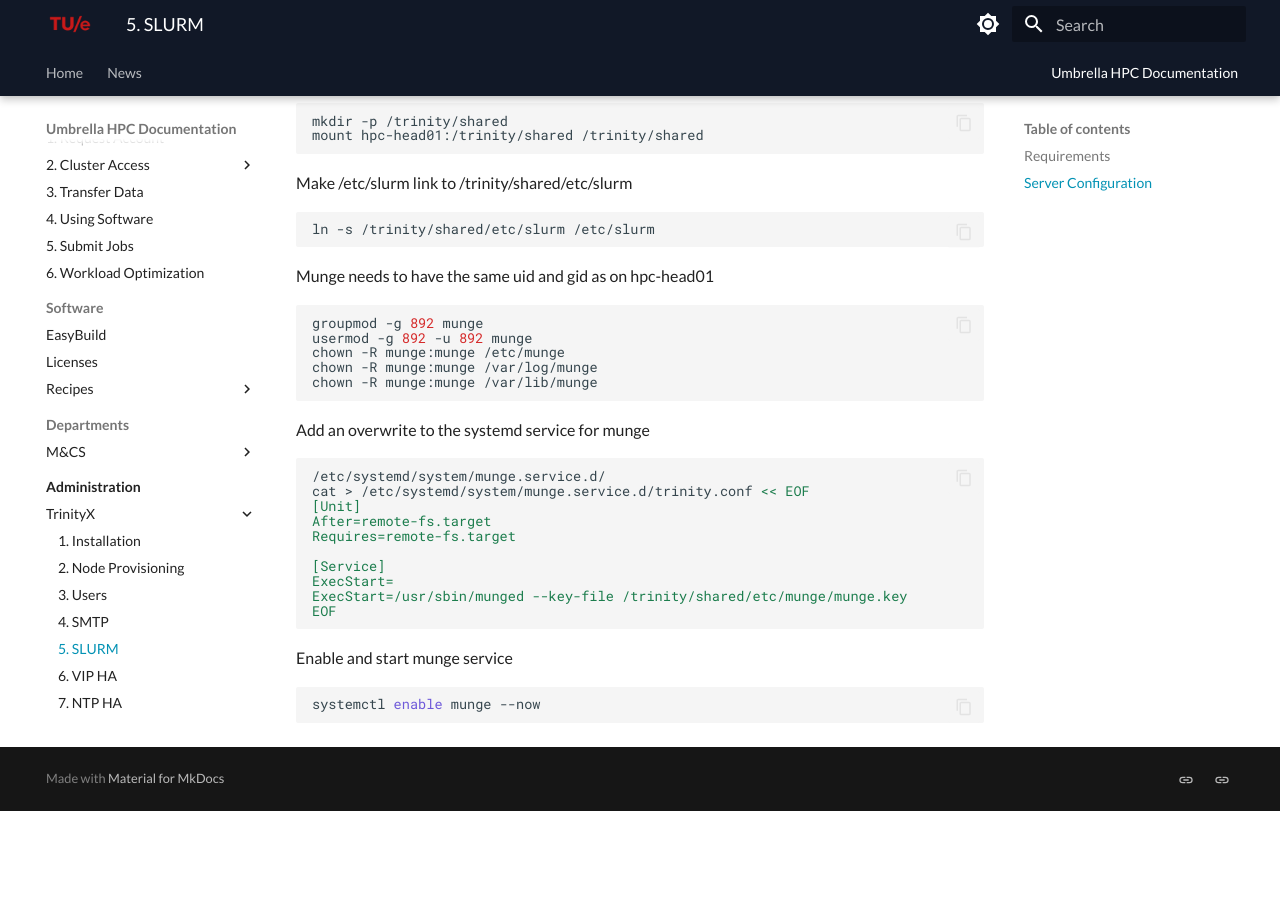
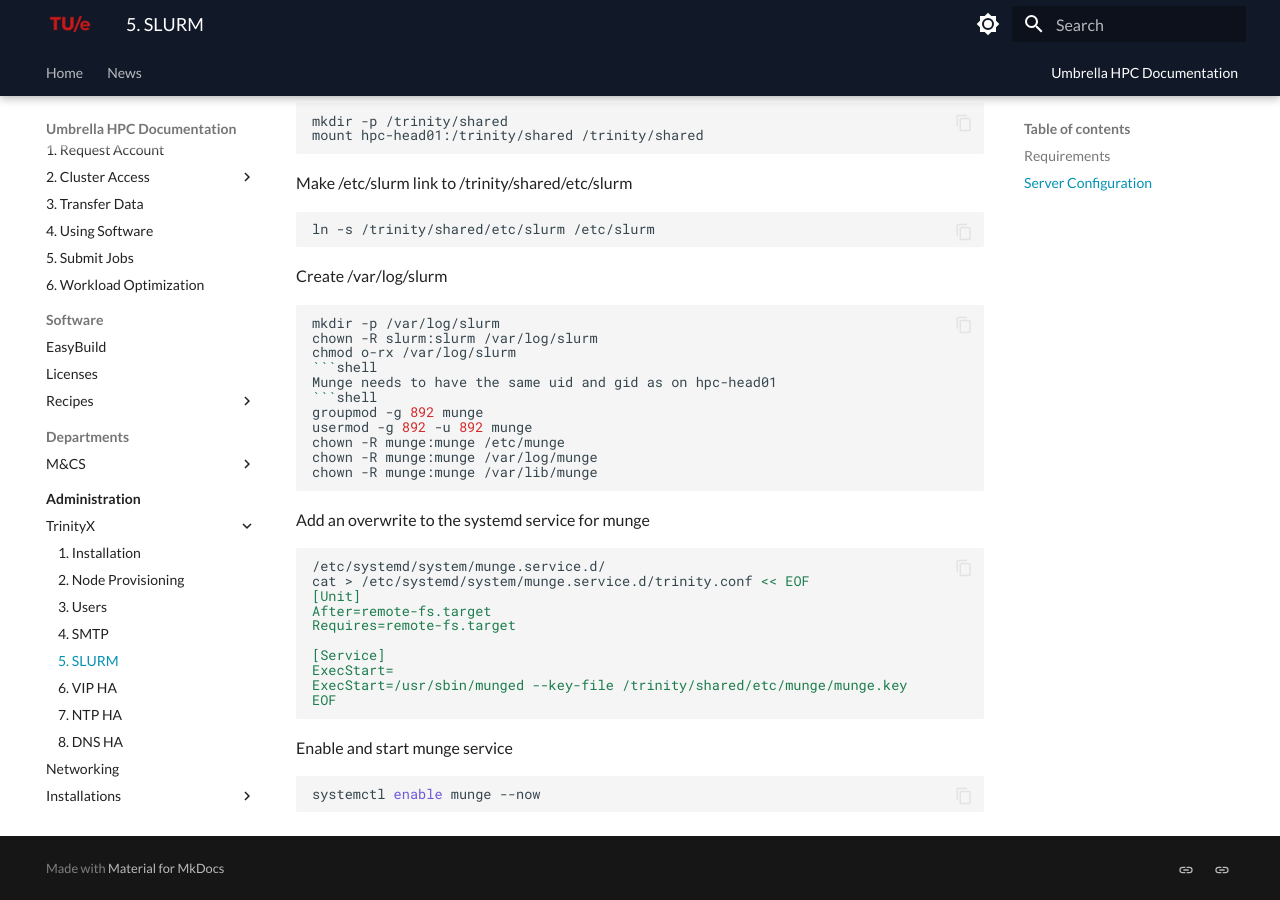
Before and after one commit to gferhpc/supercomputing.tue.nl, an MkDocs documentation site: the page built from pages/documentation/administration/trinityx/slurm.md, in a window 1280 px wide and 900 px high, scrolled down 880 px. Built offline with MkDocs 1.6.1 and Material for MkDocs 9.7.7, drawn with Linux system fonts in a browser that asks for light colours; before the commit the page ends 1691 px from its top, so only the background shows below that.

Commit message:
Update slurm.md

````diff
--- a/pages/documentation/administration/trinityx/slurm.md
+++ b/pages/documentation/administration/trinityx/slurm.md
@@ -40,6 +40,12 @@
 ```shell
 ln -s /trinity/shared/etc/slurm /etc/slurm
 ```
+Create /var/log/slurm
+```shell
+mkdir -p /var/log/slurm
+chown -R slurm:slurm /var/log/slurm
+chmod o-rx /var/log/slurm
+```shell
 Munge needs to have the same uid and gid as on hpc-head01
 ```shell
 groupmod -g 892 munge
````
